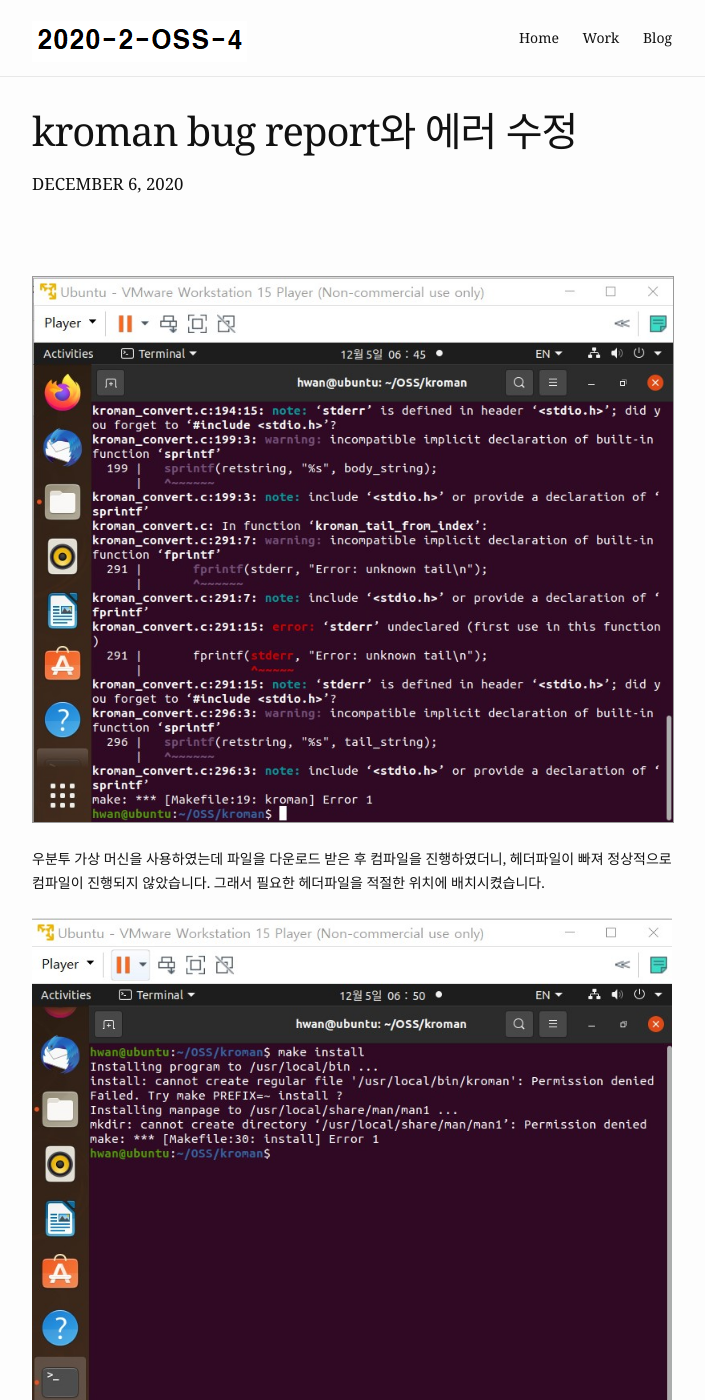
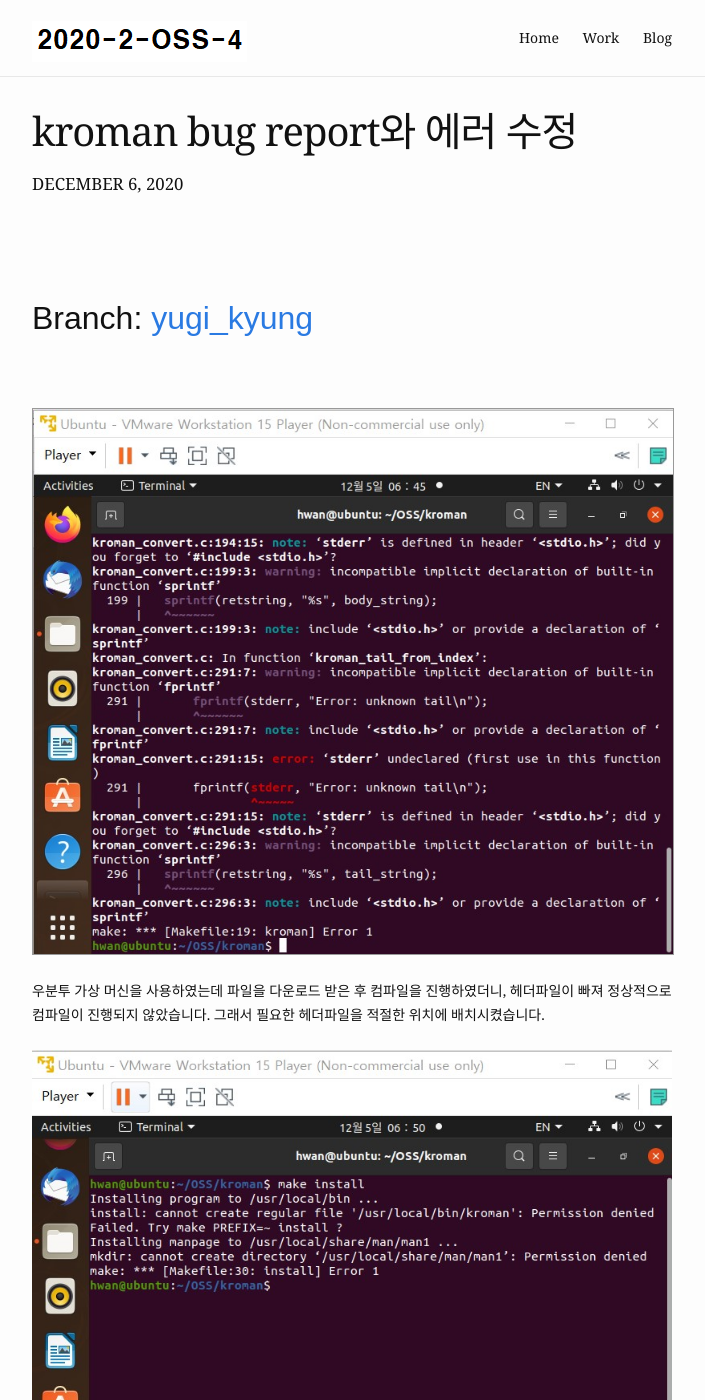
Before and after one commit to 20-2-SKKU-OSS/2020-2-OSS-4, a Jekyll site: the page built from _posts/2020-12-06-error-fix.md, in a window 1280 px wide and 1400 px high. Shown: the whole window, without its empty margins (288-993 px from the left). Built offline with Jekyll 4.4.1, drawn with Linux system fonts in a browser that asks for light colours.

Commit message:
Update 2020-12-06-error-fix.md

```diff
--- a/_posts/2020-12-06-error-fix.md
+++ b/_posts/2020-12-06-error-fix.md
@@ -5,6 +5,9 @@ date:   2020-12-06 10:00:40
 blurb: "A look at an example post using Bay Jekyll theme."
 og_image: /assets/img/error fix.jpg
 ---
+<br />
+<br />
+## Branch: <a href="https://github.com/20-2-SKKU-OSS/kroman/tree/yugi_kyung">yugi_kyung</a>
 <br />
 <br />
 <img src="{{ "/assets/img/error fix2.jpg" | absolute_url }}" alt="fix1" class="post-pic"/>
@@ -17,3 +20,6 @@ og_image: /assets/img/error fix.jpg
 <br />
 <br />
 다시 컴파일을 진행하였는데, 다른 에러가 발생하였습니다. 이는 issue에 bug report를 함으로써 프로젝트의 발전에 기여하였습니다.
+<br />
+<br />
+<a href="https://github.com/zhangkaiyulw/kroman/issues">Issue</a>를 참고해주세요.
```
